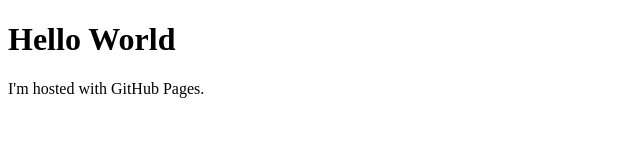
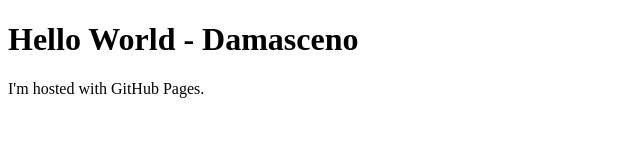
Before and after one commit to lnrdsolutions/tvbox, a plain HTML site: page index.html in a window 1280 px wide. Shown: the whole page, without its empty margins (0-640 px from the left). Drawn offline with Linux system fonts and the light colour scheme.

Commit message:
Update index.html

```diff
--- a/index.html
+++ b/index.html
@@ -1,7 +1,7 @@
 <!DOCTYPE html>
 <html>
 <body>
-<h1>Hello World</h1>
+<h1>Hello World - Damasceno</h1>
 <p>I'm hosted with GitHub Pages.</p>
 </body>
 </html>
```
